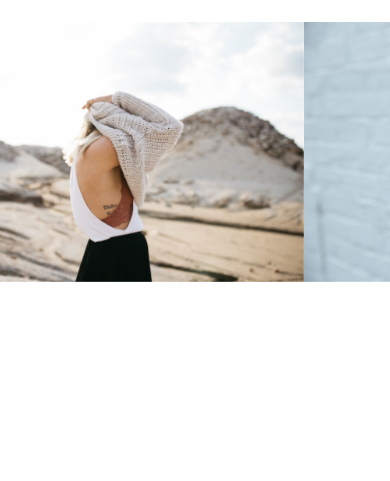
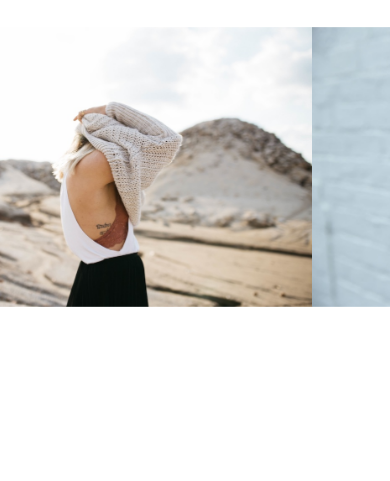
Before and after one commit to nwilcoxnz/Bela, a plain HTML site: page index.html in a window 390 px wide. Shown: the part 363-844 px from the top of the page. Drawn offline with Linux system fonts and the light colour scheme.

Commit message:
changed mobile styling

```diff
--- a/style.css
+++ b/style.css
@@ -18,11 +18,11 @@ h2, h3, h4, h5 {
     margin-bottom: 30px;
 }
 
-/* @media (max-width: 768px){
+@media (max-width: 768px){
     .col-md-6{
-        padding-left: 30px;
+        padding: 0px 0px 0px 0px;
     }
-} */
+}
 
 @media (min-width: 1679px){
     .bela {
```
